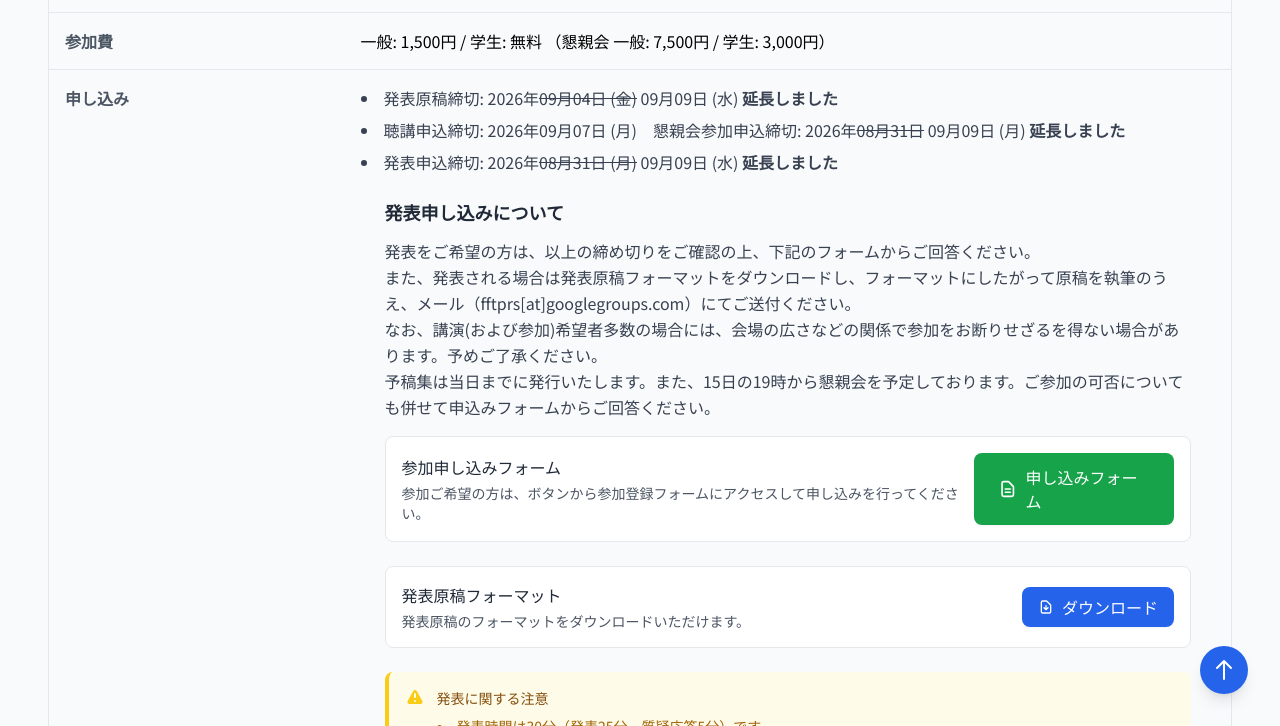
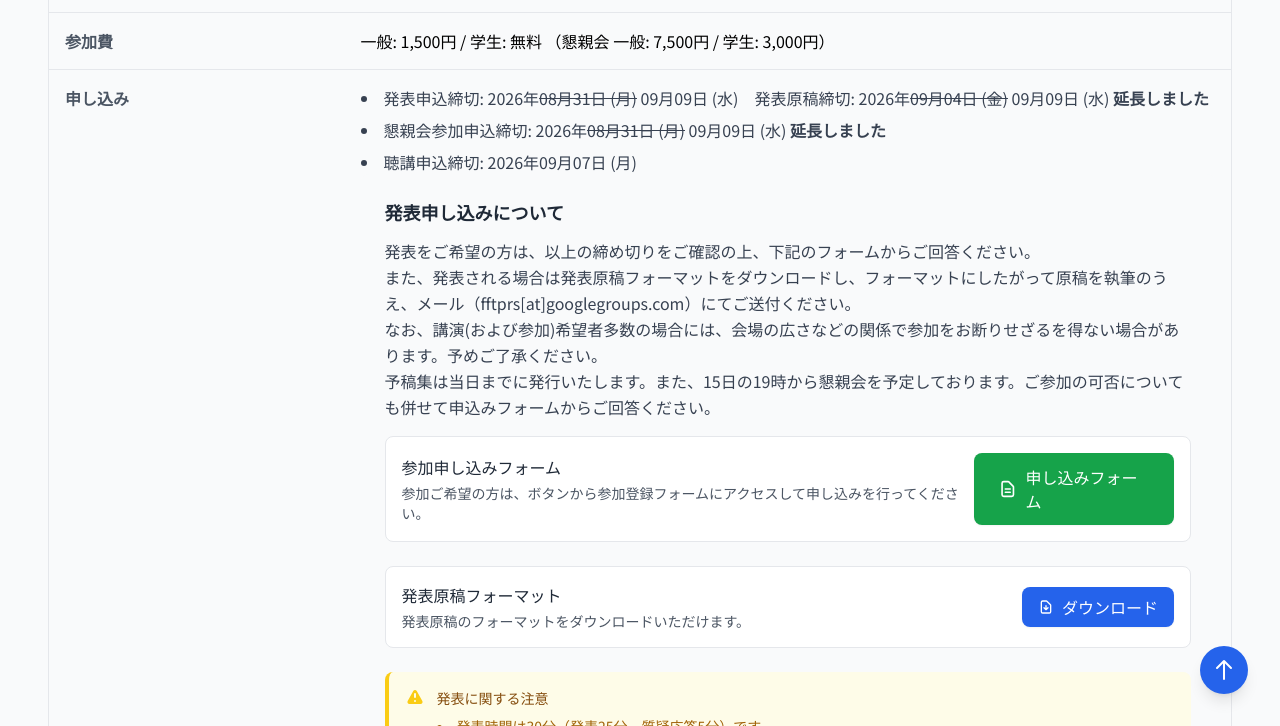
Before and after one commit to FFTPRS/WS, a Jekyll site: the page built from pages/workshop12.html, in a window 1280 px wide and 900 px high, scrolled down 1198 px, cut to the strip 174-900 px from the top of the window. Built offline with Jekyll 4.4.1, drawn with Linux system fonts in a browser that asks for light colours; nearby versions of some CDN libraries.

Commit message:
申込〆切の並べ替えと曜日修正
Updated application and manuscript deadlines with new dates and removed old ones.

```diff
--- a/_data/workshop12.yml
+++ b/_data/workshop12.yml
@@ -14,9 +14,9 @@ place: "九州情報大学大学院　博多キャンパス1号館"
 place_url: https://www.kiis.ac.jp/information/access/accesss_daigakuin/
 google_map: <iframe src="https://www.google.com/maps/embed?pb=!1m18!1m12!1m3!1d3323.5611204986308!2d130.42361671551183!3d33.590742649355306!2m3!1f0!2f0!3f0!3m2!1i1024!2i768!4f13.1!3m3!1m2!1s0x354191c95dc5c507%3A0x748fc6e8af06e813!2z44CSODEyLTAwMTMg56aP5bKh55yM56aP5bKh5biC5Y2a5aSa5Yy65Y2a5aSa6aeF5p2x77yR5LiB55uu77yR77yZ4oiS77yR77yY!5e0!3m2!1sja!2sjp!4v1558584222344!5m2!1sja!2sjp" width="600" height="450" style="border:0;" allowfullscreen="" loading="lazy" referrerpolicy="no-referrer-when-downgrade"></iframe>
 entrance_fee: "一般: 1,500円 / 学生: 無料 （懇親会 一般: 7,500円 / 学生: 3,000円）"
-application_deadline: "発表申込締切: 2026年<del>08月31日 (月)</del> 09月09日 (水) <b>延長しました</b>"
-manuscript_deadline: "発表原稿締切: 2026年<del>09月04日 (金)</del> 09月09日 (水) <b>延長しました</b>"
-social_gathering_application_deadline: "聴講申込締切: 2026年09月07日 (月)　懇親会参加申込締切: 2026年<del>08月31日</del> 09月09日 (月) <b>延長しました</b>"
+application_deadline: "聴講申込締切: 2026年09月07日 (月)"
+manuscript_deadline: "発表申込締切: 2026年<del>08月31日 (月)</del> 09月09日 (水)　発表原稿締切: 2026年<del>09月04日 (金)</del> 09月09日 (水) <b>延長しました</b>"
+social_gathering_application_deadline: "懇親会参加申込締切: 2026年<del>08月31日 (月)</del> 09月09日 (水) <b>延長しました</b>"
 application_form:
   # "未公開" / "公開中" / "終了" のいずれかを指定
   status: "公開中"
```
